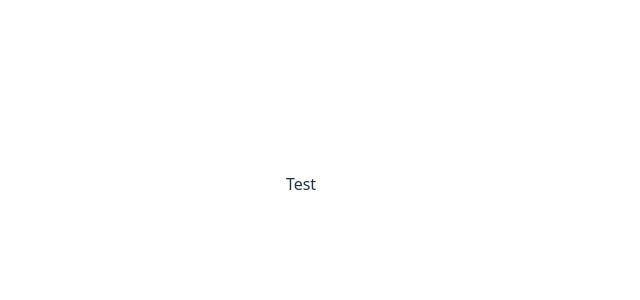
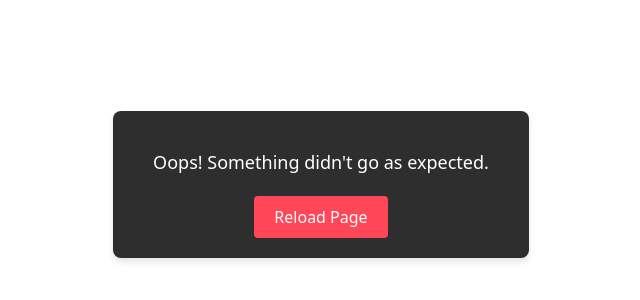
Before and after one commit to Argam11/react-boilerplate-2, a React (Vite) app: page / in a window 1280 px wide. Shown: the part 216-516 px from the top of the page, without its empty margins (339-979 px from the left). Built offline with nearby package versions, Linux system fonts and the light colour scheme.

Commit message:
feat: add ApplicationErrorBoundary and ErrorFallback components with error handling

```diff
--- a/package.json
+++ b/package.json
@@ -19,6 +19,7 @@
     "@mui/material": "^7.0.1",
     "react": "^19.1.0",
     "react-dom": "^19.1.0",
+    "react-error-boundary": "^6.0.0",
     "uuid": "^11.1.0",
     "zustand": "^5.0.3"
   },
--- a/src/App.tsx
+++ b/src/App.tsx
@@ -1,7 +1,19 @@
+import { ApplicationErrorBoundary } from "@components/ApplicationErrorBoundary/ApplicationErrorBoundary";
 import "./App.css";
 
+function ProblematicComponent() {
+  throw new Error("I am broken!");
+  return <div>Problematic component</div>;
+}
+
 function App() {
-  return <div>Test</div>;
+  return (
+    <div>
+      <ApplicationErrorBoundary>
+        <ProblematicComponent />
+      </ApplicationErrorBoundary>
+    </div>
+  );
 }
 
 export default App;
--- /dev/null
+++ b/src/components/ApplicationErrorBoundary/ApplicationErrorBoundary.tsx
@@ -0,0 +1,9 @@
+import { ErrorBoundary } from "react-error-boundary";
+import { ErrorFallback } from "./ErrorFallback";
+import { ApplicationErrorBoundaryProps } from "./types";
+
+export const ApplicationErrorBoundary = ({
+  children,
+}: ApplicationErrorBoundaryProps) => (
+  <ErrorBoundary FallbackComponent={ErrorFallback}>{children}</ErrorBoundary>
+);
--- /dev/null
+++ b/src/components/ApplicationErrorBoundary/ErrorFallback/ErrorFallback.tsx
@@ -0,0 +1,10 @@
+import "./style.css";
+
+export const ErrorFallback = () => (
+  <div className="error-container" role="alert">
+    <p className="error-message">Oops! Something didn't go as expected.</p>
+    <button className="reload-button" onClick={() => window.location.reload()}>
+      Reload Page
+    </button>
+  </div>
+);
--- /dev/null
+++ b/src/components/ApplicationErrorBoundary/ErrorFallback/index.ts
@@ -0,0 +1 @@
+export { ErrorFallback } from "./ErrorFallback";
--- /dev/null
+++ b/src/components/ApplicationErrorBoundary/ErrorFallback/style.css
@@ -0,0 +1,30 @@
+.error-container {
+  background-color: #2e2e2e;
+  color: #fff;
+  padding: 20px;
+  border-radius: 8px;
+  text-align: center;
+  box-shadow: 0 4px 6px rgba(0, 0, 0, 0.1);
+  width: 100%;
+  max-width: 400px;
+  margin: 50px auto;
+
+  .error-message {
+    font-size: 18px;
+    margin-bottom: 20px;
+  }
+
+  .reload-button {
+    background-color: #ff4757;
+    color: #fff;
+    border: none;
+    border-radius: 4px;
+    padding: 10px 20px;
+    font-size: 16px;
+    cursor: pointer;
+    transition: background-color 0.3s ease;
+    &:hover {
+      background-color: #e84118;
+    }
+  }
+}
--- /dev/null
+++ b/src/components/ApplicationErrorBoundary/index.ts
@@ -0,0 +1 @@
+export { ApplicationErrorBoundary } from "./ApplicationErrorBoundary";
--- /dev/null
+++ b/src/components/ApplicationErrorBoundary/types.ts
@@ -0,0 +1,3 @@
+export interface ApplicationErrorBoundaryProps {
+  children: React.ReactNode;
+}
--- a/tsconfig.app.json
+++ b/tsconfig.app.json
@@ -5,7 +5,8 @@
       "@/*": ["./src/*"],
       "@components/*": ["./src/components/*"],
       "@constants/*": ["./src/constants/*"],
-      "@helpers/*": ["./src/helpers/*"]
+      "@helpers/*": ["./src/helpers/*"],
+      "@hooks/*": ["./src/hooks/*"]
     },
     "tsBuildInfoFile": "./node_modules/.tmp/tsconfig.app.tsbuildinfo",
     "target": "ES2022",
--- a/vite.config.ts
+++ b/vite.config.ts
@@ -23,6 +23,7 @@ export default defineConfig({
       "@components": path.resolve(__dirname, "src/components"),
       "@constants": path.resolve(__dirname, "src/constants"),
       "@helpers": path.resolve(__dirname, "src/helpers"),
+      "@hooks": path.resolve(__dirname, "src/hooks"),
     },
   },
 });
```
Also changed, not shown: src/hooks/useErrorHandler.ts (added, +11 -0 lines), 1 other file (tests, documents, lock files or other folders).
